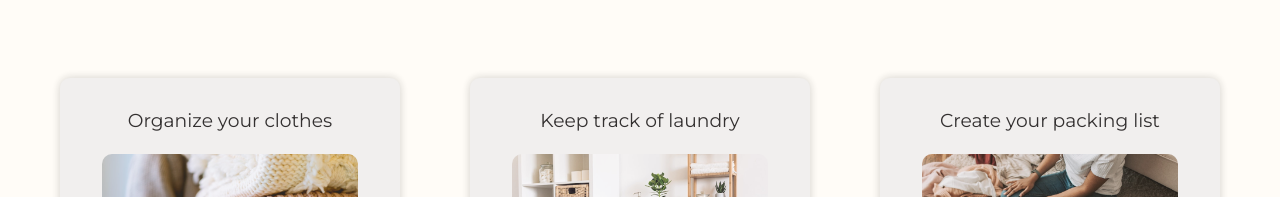
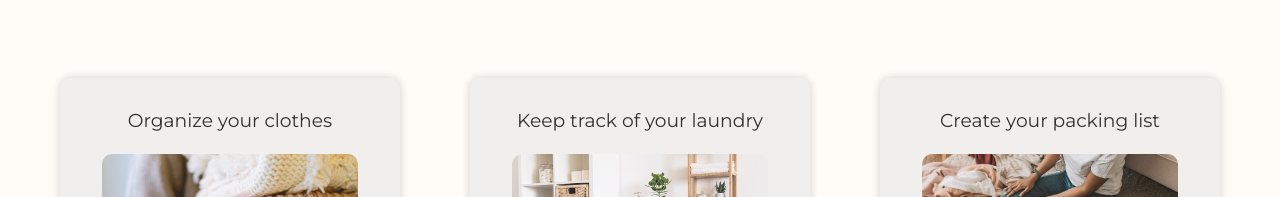
Before and after one commit to jsguillotte/StyleScript-client, a React (Vite) app: page / in a window 1280 px wide. Shown: the part 802-999 px from the top of the page. Built offline with nearby package versions, Linux system fonts and the light colour scheme; what @devexpress/dx-react-scheduler-material-ui would draw is missing.

Commit message:
laundry language adjusted

```diff
--- a/src/Pages/HomePage/index.jsx
+++ b/src/Pages/HomePage/index.jsx
@@ -23,7 +23,7 @@ function HomePage() {
           <img src="/images/Folded-clothing.jpg" alt="" width={300}/>
         </article>
         <article>
-          <h3>Keep track of laundry</h3>
+          <h3>Keep track of your laundry</h3>
           <img src="/images/laundry.jpg" alt="" width={300}/>
         </article>
         <article>
```
